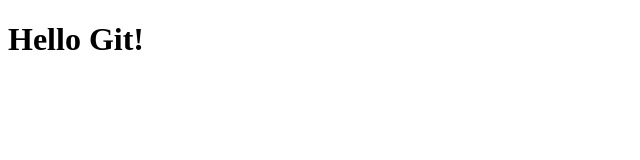
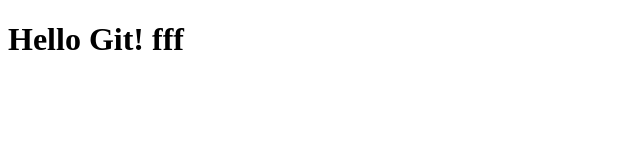
Before and after one commit to Miraziz719/git-sample, a plain HTML site: page index.html in a window 1280 px wide. Shown: the full height of the page, 0-640 px from the left. Drawn offline with Linux system fonts and the light colour scheme.

Commit message:
Wrong commit

```diff
--- a/index.html
+++ b/index.html
@@ -4,6 +4,6 @@
 	<title>git</title>
 </head>
 <body>
-	<h1>Hello Git!</h1>
+	<h1>Hello Git! fff</h1>
 </body>
 </html>
```
